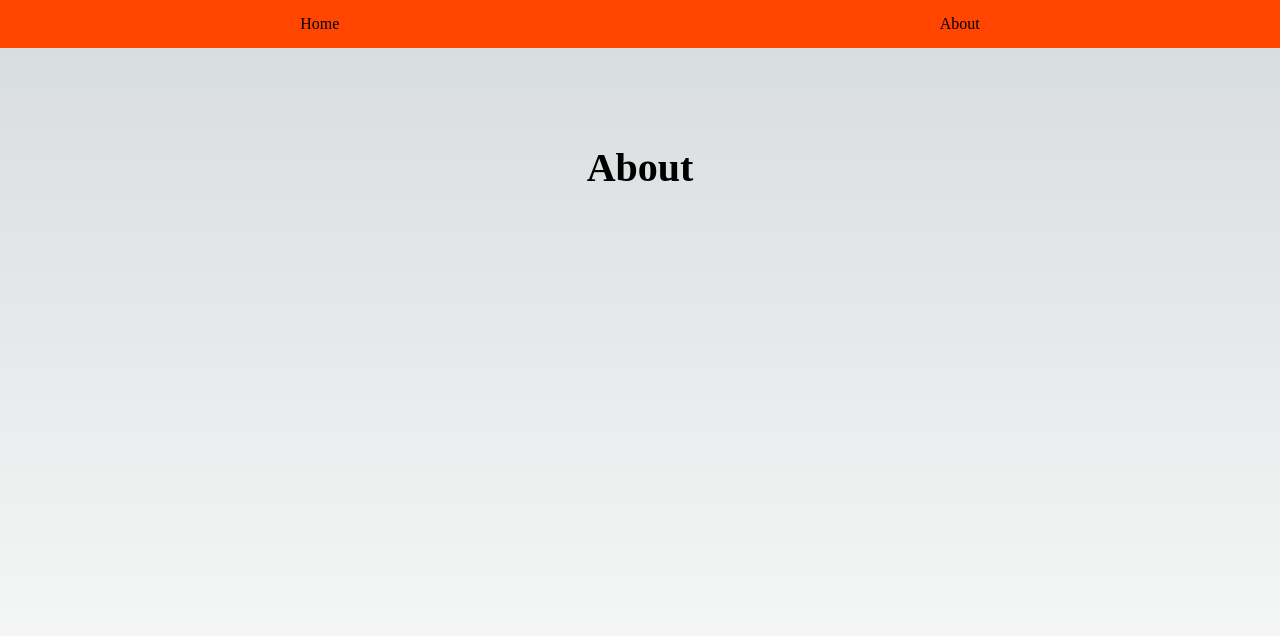
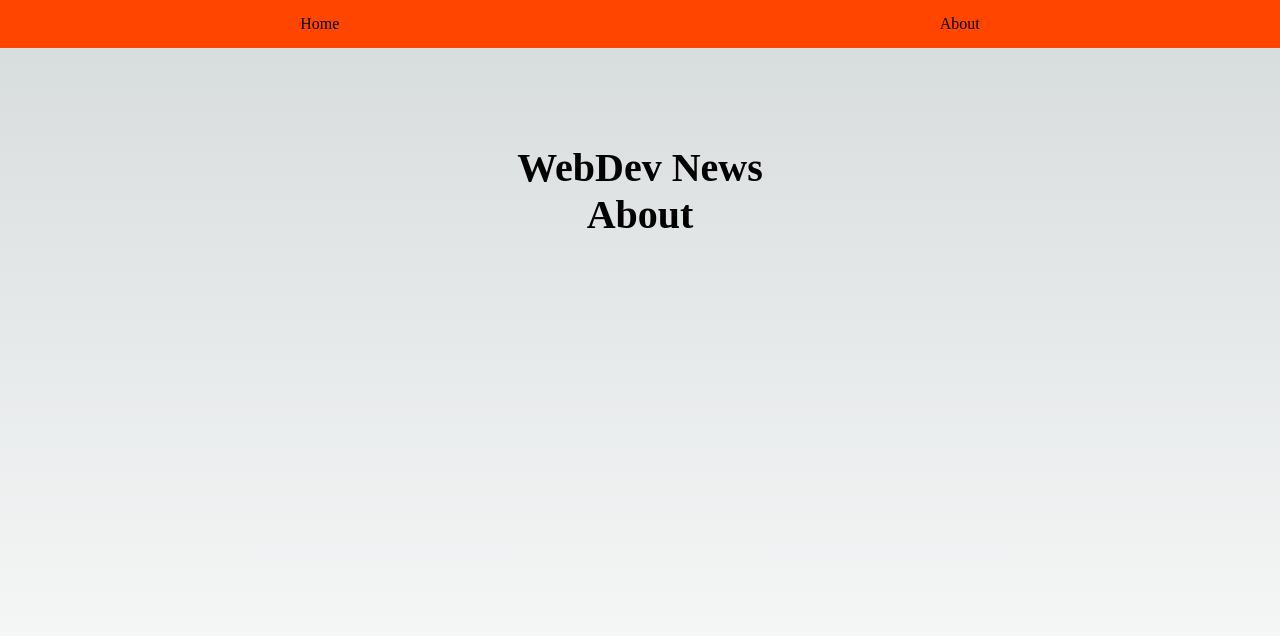
Before and after one commit to fidotheprince/nextjs-practice, a Next.js app in the folder next-pract/: page /about in a window 1280 px wide. Shown: the top 636 px of the page. Built offline with nearby package versions, Linux system fonts and the light colour scheme.

Commit message:
added and created header;

```diff
--- a/next-pract/components/Header.js
+++ b/next-pract/components/Header.js
@@ -3,6 +3,14 @@
 
 export const Header = () => {
   return (
-    <div>Header</div>
+    <div>
+        <h1 className="title">
+            <span> WebDev </span> News
+        </h1>
+        {/* example of embedded styling */}
+        {/* <style jsx>{`.title {color: red;}`}</style> */}
+    </div>
   )
 }
+
+export default Header;
--- a/next-pract/components/Layout.js
+++ b/next-pract/components/Layout.js
@@ -1,6 +1,6 @@
 import styles from '../styles/Layout.module.css'
 import Nav from './Nav'
-
+import Header from './Header'
 /**
  * Component is self titled and is the application
  * @param {Component} param0
@@ -12,7 +12,10 @@
         <>
             <Nav />
             <div className={styles.container}>
-                <main className={styles.main}>{children}</main>
+                <main className={styles.main}>
+                    <Header />
+                    {children}
+                </main>
             </div>
         </>
 
```
